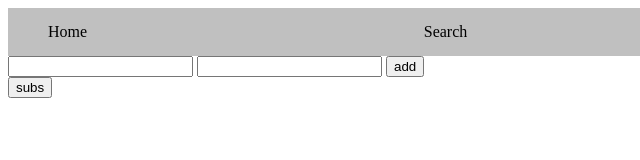
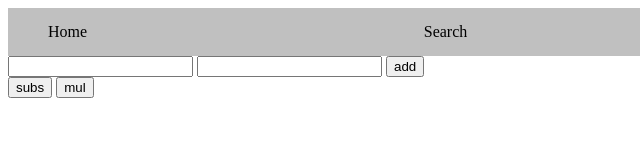
Before and after one commit to Hanish2727/Learning, a plain HTML site: page index.html in a window 1280 px wide. Shown: the full height of the page, 0-640 px from the left. Drawn offline with Linux system fonts and the light colour scheme.

Commit message:
branch 3

```diff
--- a/index.html
+++ b/index.html
@@ -22,6 +22,7 @@
            <input type="number" id="Num2">
            <button type="submit">add</button><br>
            <button>subs</button>
+           <button>mul</button>
            <p id="result"></p>
         </form>
        </div>
```
